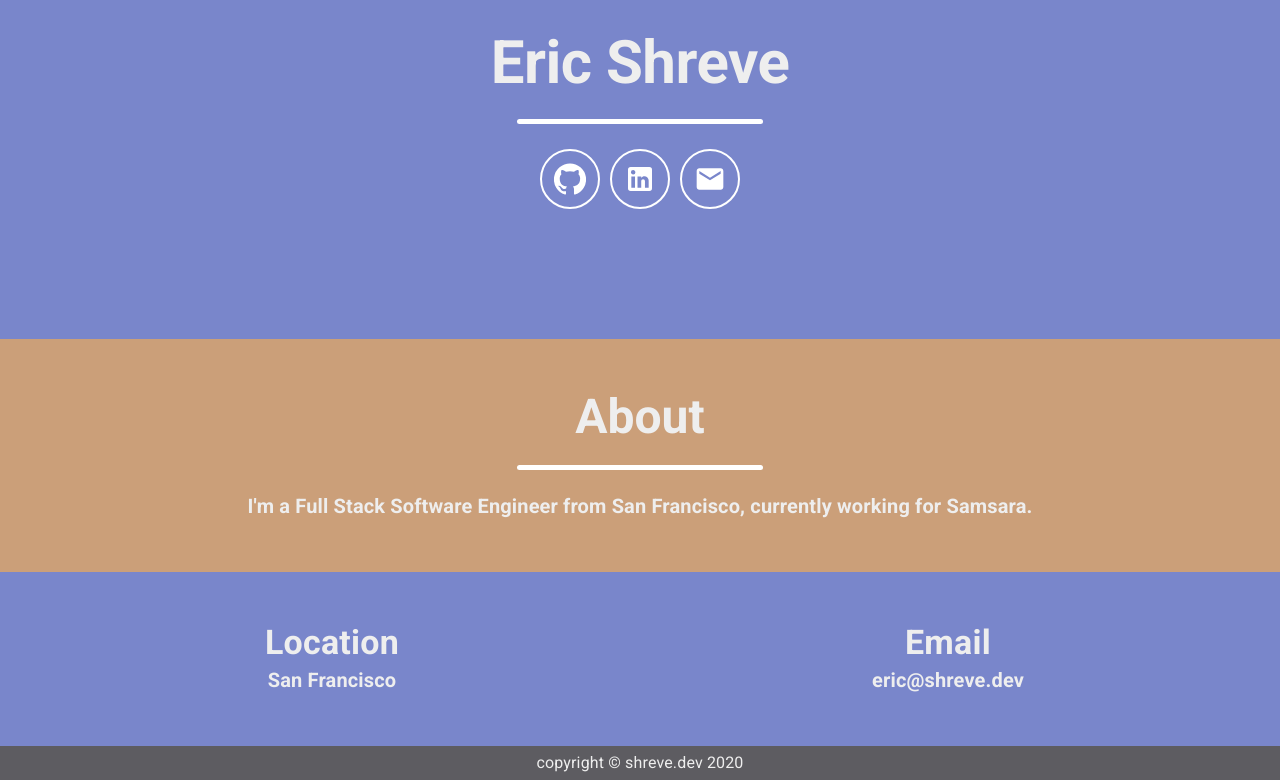
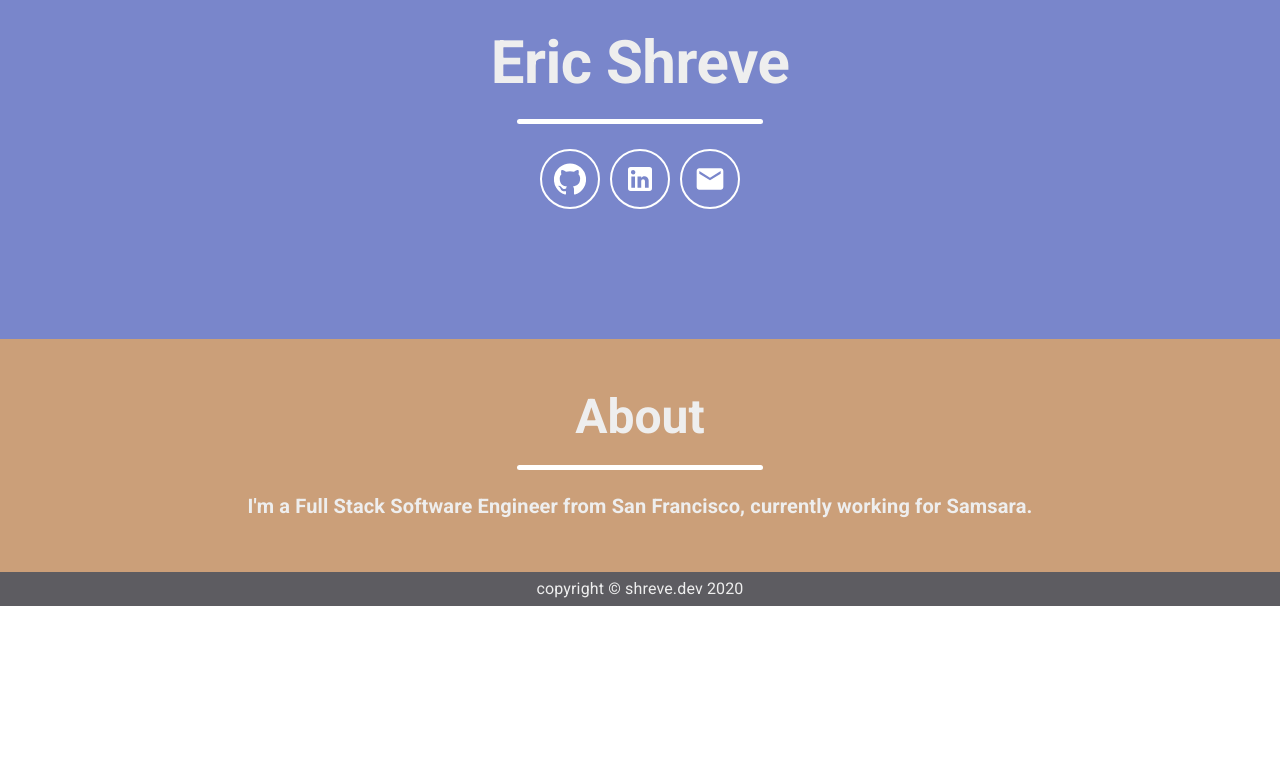
Before and after one commit to ecshreve/portfolio, a React (Create React App) app in the folder client/: page / in a window 1280 px wide. Shown: the part 431-1211 px from the top of the page. After the commit the page ends 1037 px from the top, so only its background shows below. Built offline with nearby package versions, Linux system fonts and the light colour scheme.

Commit message:
client: remove contact section

```diff
--- a/client/src/App.tsx
+++ b/client/src/App.tsx
@@ -5,7 +5,6 @@ import LandingHeader from './components/landing/LandingHeader'
 import TopNavBar from './components/app-bar/TopNavBar';
 import AboutSection from './components/about/AboutSection';
 import FooterSection from './components/footer/FooterSection';
-import ContactSection from './components/contact-section/ContactSection';
 
 function App() {
   let theme = createMuiTheme({
@@ -30,7 +29,6 @@ function App() {
         <TopNavBar />
         <LandingHeader />
         <AboutSection />
-        <ContactSection />
         <FooterSection />
       </div>
     </ThemeProvider>
--- a/client/src/components/app-bar/TopNavBar.tsx
+++ b/client/src/components/app-bar/TopNavBar.tsx
@@ -29,9 +29,8 @@ export default function TopNavBar() {
           <Typography align="left" variant="h6" className={classes.title}>
             shreve.dev
           </Typography>
+          <Button color="inherit">about</Button>
           <Button color="inherit">blog</Button>
-          <Button color="inherit">about</Button>
-          <Button color="inherit">contact</Button>
         </Toolbar>
       </AppBar>
     </div>
--- a/client/src/components/contact-section/ContactSection.tsx
+++ /dev/null
@@ -1,44 +0,0 @@
-import React from 'react';
-import { createStyles, makeStyles, Theme } from '@material-ui/core/styles';
-import { Typography, Container, Grid } from '@material-ui/core';
-import CustomDivider from '../my-divider/CustomDivider';
-
-const useStyles = makeStyles((theme: Theme) =>
-  createStyles({
-    root: {
-      flexGrow: 1,
-      paddingTop: "50px",
-      paddingBottom: "50px",
-      backgroundColor: theme.palette.primary.light,
-    },
-    customLink: {
-      textDecoration: "none",
-    },
-    customText: {
-      fontWeight: "bold",
-    },
-  }),
-);
-
-export default function ContactSection() {
-  const classes = useStyles();
-
-  return (
-    <div className={classes.root}>
-      <Container>
-        <Grid container>
-          <Grid item xs={6}>
-            <Typography className={classes.customText} variant="h4">Location</Typography>
-            <Typography className={classes.customText} variant="h6">San Francisco</Typography>
-          </Grid>
-          <Grid item xs={6}>
-            <Typography className={classes.customText} variant="h4">Email</Typography>
-            <a className={classes.customLink} href="mailto:eric@shreve.dev" target="_blank">
-              <Typography className={classes.customText} variant="h6">eric@shreve.dev</Typography>
-            </a>
-          </Grid>
-        </Grid>
-      </Container>
-    </div>
-  );
-}
```
